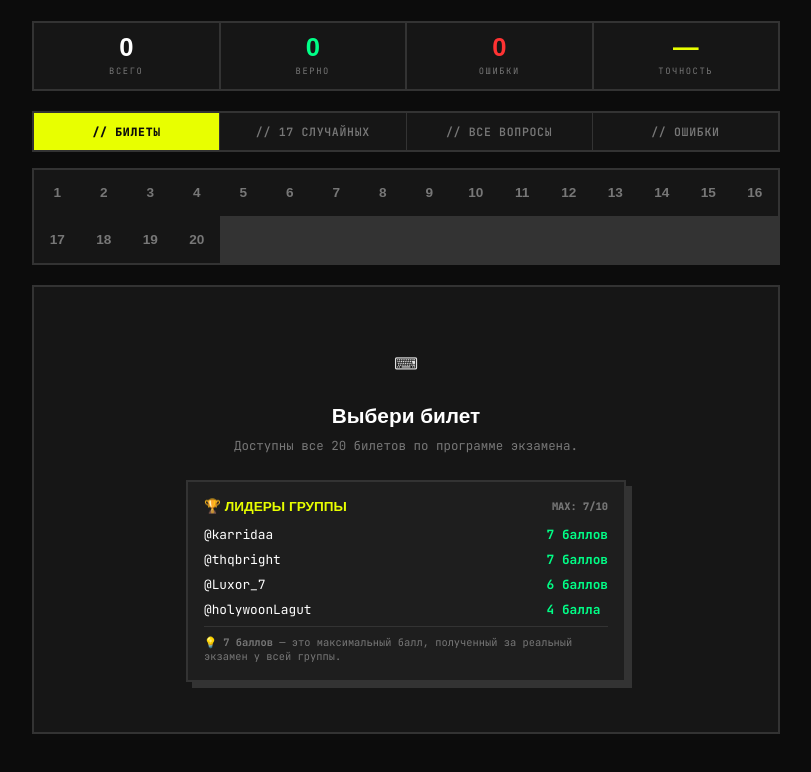
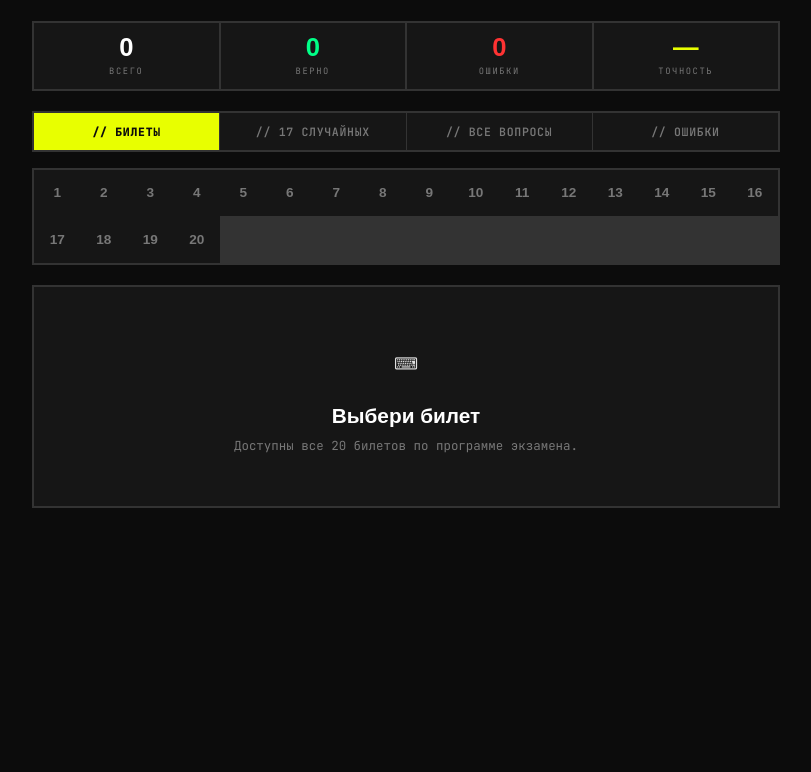
Before and after one commit to coldun3000/portfolio, a plain HTML site: page index.html in a window 1280 px wide. Both pictures are taken after a click on the button "// БИЛЕТЫ". Shown: the part 108-880 px from the top of the page, without its empty margins (234-1045 px from the left). After the commit the page ends 800 px from the top, so only its background shows below. Drawn offline with Linux system fonts and the light colour scheme; a web font is replaced by a local one.

Commit message:
Revert HTML welcome dashboard (moved to telegram bot details)

```diff
--- a/index.html
+++ b/index.html
@@ -635,21 +635,6 @@
       <div class="welcome-icon">⌨</div>
       <h2>Выбери билет или режим</h2>
       <p>Вопросы по реальной программе экзамена. Доступны все 20 билетов.</p>
-      <div class="dashboard" style="margin-top: 24px; border: 2px solid var(--border-hard); background: var(--surface-2); padding: 16px; text-align: left; max-width: 440px; margin-left: auto; margin-right: auto; box-shadow: 6px 6px 0 var(--border-hard);">
-        <div style="font-family: var(--display); font-size: 0.85rem; font-weight: 800; text-transform: uppercase; color: var(--accent); margin-bottom: 12px; display: flex; justify-content: space-between; align-items: center;">
-          <span>🏆 Лидеры группы</span>
-          <span style="font-family: var(--mono); font-size: 0.65rem; color: var(--text-dim);">Max: 7/10</span>
-        </div>
-        <div style="display: grid; grid-template-columns: 1fr auto; gap: 8px; font-size: 0.8rem; border-bottom: 1px solid var(--border-hard); padding-bottom: 8px; margin-bottom: 8px; font-family: var(--mono);">
-          <span style="color: var(--text-bright);">@karridaa</span><span style="color: var(--correct); font-weight: bold;">7 баллов</span>
-          <span style="color: var(--text-bright);">@thqbright</span><span style="color: var(--correct); font-weight: bold;">7 баллов</span>
-          <span style="color: var(--text-bright);">@Luxor_7</span><span style="color: var(--correct); font-weight: bold;">6 баллов</span>
-          <span style="color: var(--text-bright);">@holywoonLagut</span><span style="color: var(--correct); font-weight: bold;">4 балла</span>
-        </div>
-        <div style="font-size: 0.65rem; color: var(--text-dim); line-height: 1.4; font-family: var(--mono);">
-          💡 <strong>7 баллов</strong> — это максимальный балл, полученный за реальный экзамен у всей группы.
-        </div>
-      </div>
     </div>
 
     <div id="questionArea" class="hidden"></div>
@@ -970,22 +955,7 @@ function setMode(m){
     tg.classList.remove('hidden');ws.classList.remove('hidden');
     $('questionArea').classList.add('hidden');$('resultsScreen').classList.add('hidden');
     $('progressWrap').classList.add('hidden');$('kbdHint').classList.add('hidden');
-    ws.innerHTML=`<div class="welcome-icon">⌨</div><h2>Выбери билет</h2><p>Доступны все 20 билетов по программе экзамена.</p>
-      <div class="dashboard" style="margin-top: 24px; border: 2px solid var(--border-hard); background: var(--surface-2); padding: 16px; text-align: left; max-width: 440px; margin-left: auto; margin-right: auto; box-shadow: 6px 6px 0 var(--border-hard);">
-        <div style="font-family: var(--display); font-size: 0.85rem; font-weight: 800; text-transform: uppercase; color: var(--accent); margin-bottom: 12px; display: flex; justify-content: space-between; align-items: center;">
-          <span>🏆 Лидеры группы</span>
-          <span style="font-family: var(--mono); font-size: 0.65rem; color: var(--text-dim);">Max: 7/10</span>
-        </div>
-        <div style="display: grid; grid-template-columns: 1fr auto; gap: 8px; font-size: 0.8rem; border-bottom: 1px solid var(--border-hard); padding-bottom: 8px; margin-bottom: 8px; font-family: var(--mono);">
-          <span style="color: var(--text-bright);">@karridaa</span><span style="color: var(--correct); font-weight: bold;">7 баллов</span>
-          <span style="color: var(--text-bright);">@thqbright</span><span style="color: var(--correct); font-weight: bold;">7 баллов</span>
-          <span style="color: var(--text-bright);">@Luxor_7</span><span style="color: var(--correct); font-weight: bold;">6 баллов</span>
-          <span style="color: var(--text-bright);">@holywoonLagut</span><span style="color: var(--correct); font-weight: bold;">4 балла</span>
-        </div>
-        <div style="font-size: 0.65rem; color: var(--text-dim); line-height: 1.4; font-family: var(--mono);">
-          💡 <strong>7 баллов</strong> — это максимальный балл, полученный за реальный экзамен у всей группы.
-        </div>
-      </div>`;
+    ws.innerHTML=`<div class="welcome-icon">⌨</div><h2>Выбери билет</h2><p>Доступны все 20 билетов по программе экзамена.</p>`;
   } else {
     tg.classList.add('hidden');ws.classList.add('hidden');
     if(m==='random'){go(shuffle(Array.from({length:Q.length},(_,i)=>i)).slice(0,17));}
```
